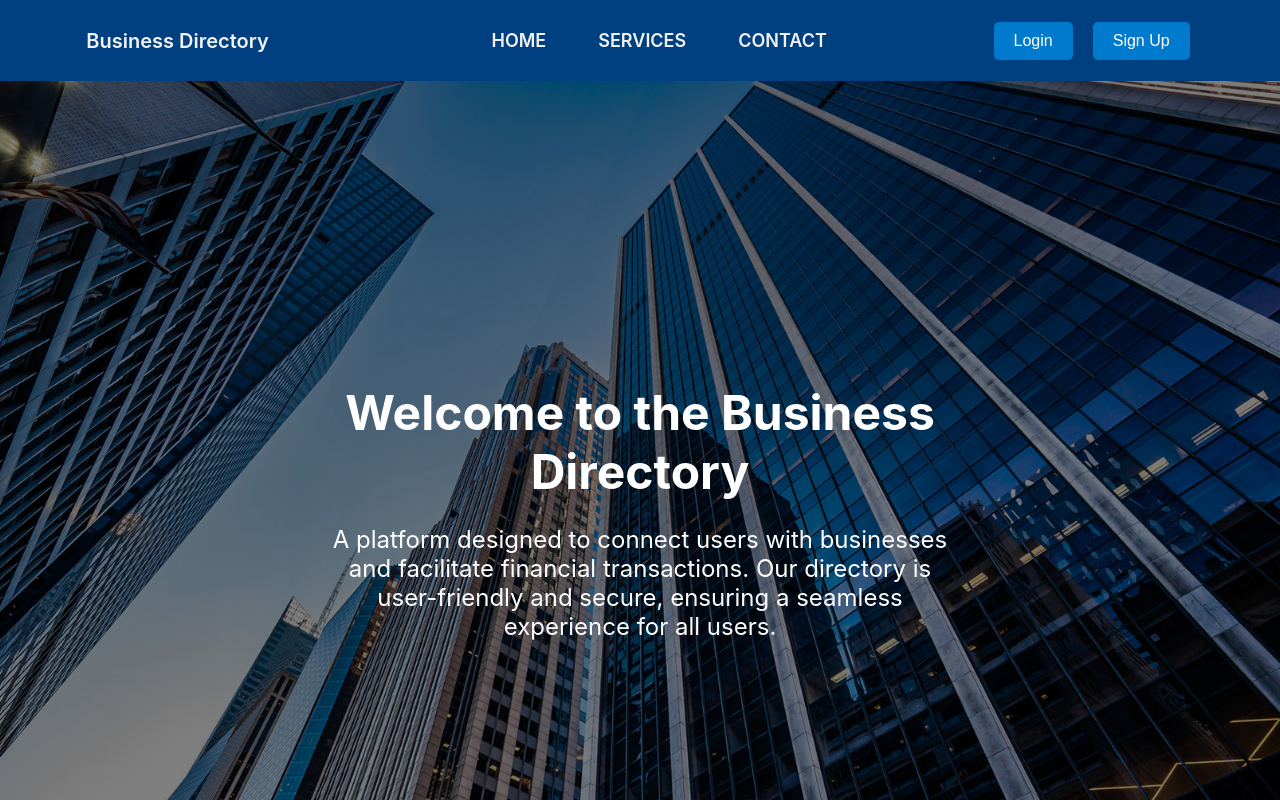
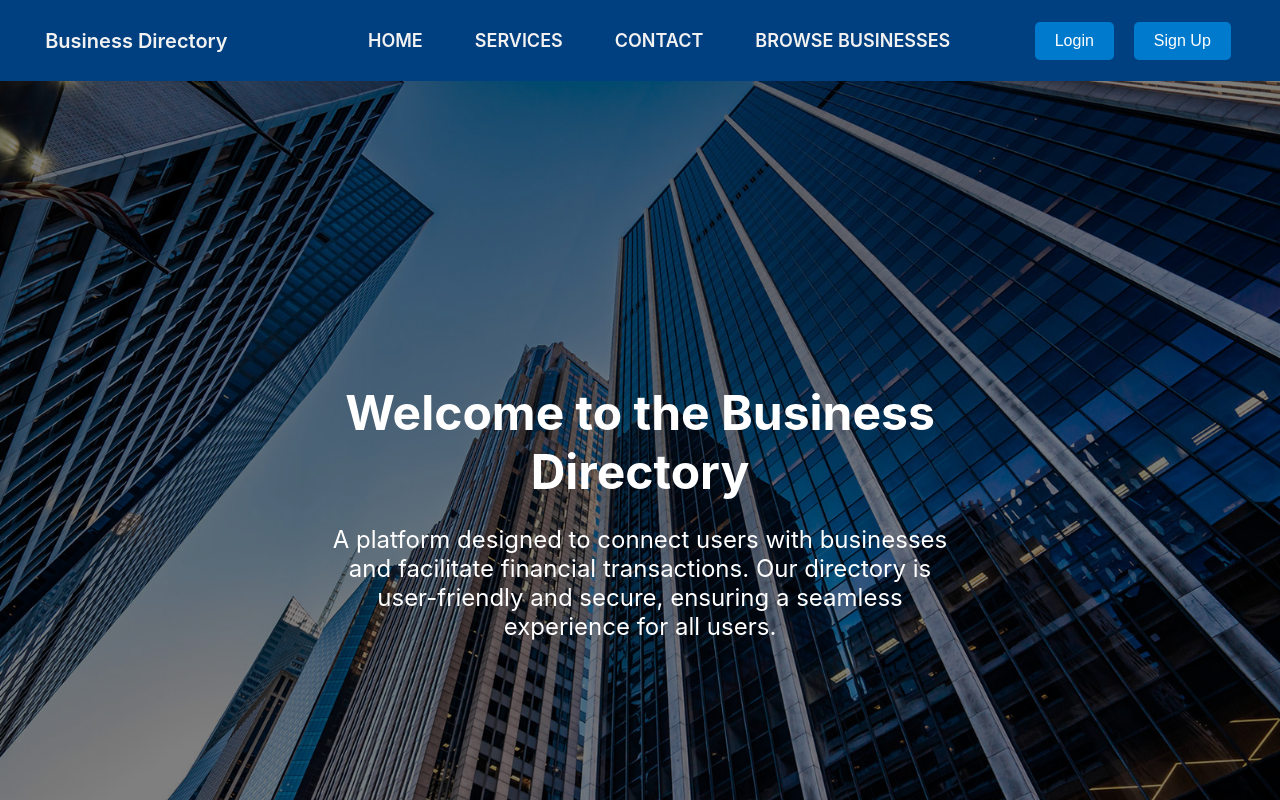
Before and after one commit to kristinashres55/business-directory-platform, a React (Create React App) app in the folder frontend/: page / in a window 1280 px wide. Shown: the top 800 px of the page. Built offline with nearby package versions, Linux system fonts and the light colour scheme.

Commit message:
new page listing all businesses

```diff
--- a/frontend/src/App.js
+++ b/frontend/src/App.js
@@ -9,6 +9,7 @@ import Register from "./pages/Register/Register";
 import BusinessProfile from "./pages/BusinessProfile/BusinessProfile";
 import MainLayout from "./layouts/MainLayout";
 import FinancialDashboard from "./pages/FinancialDashboard/FinancialDashboard";
+import BusinessList from "./pages/BusinessList/BusinessList";
 
 function App() {
   return (
@@ -36,6 +37,15 @@ function App() {
             </MainLayout>
           }
         />
+
+        <Route
+          path="/businesses"
+          element={
+            <MainLayout>
+              <BusinessList />
+            </MainLayout>
+          }
+        />
         <Route
           path="/financials"
           element={
--- a/frontend/src/components/Navbar/Navbar.css
+++ b/frontend/src/components/Navbar/Navbar.css
@@ -15,6 +15,8 @@
   text-decoration: none;
   font-size: 20px;
   font-weight: 600;
+  text-decoration: none;
+  cursor: pointer;
 }
 
 .navbar-links {
--- a/frontend/src/components/Navbar/Navbar.jsx
+++ b/frontend/src/components/Navbar/Navbar.jsx
@@ -16,7 +16,9 @@ const Navbar = () => {
   return (
     <div>
       <nav className="navbar">
-        <div className="navbar-logo">Business Directory</div>
+        <Link to="/">
+          <div className="navbar-logo">Business Directory</div>
+        </Link>
         <ul className="navbar-links">
           <li>
             <Link to="/">Home</Link>
@@ -27,6 +29,9 @@ const Navbar = () => {
           </li>
           <li>
             <Link to="/contact">Contact</Link>
+          </li>
+          <li>
+            <Link to="/businesses">Browse Businesses</Link>
           </li>
 
           {user?.role === "business" && (
@@ -45,9 +50,6 @@ const Navbar = () => {
 
           {user?.role === "general" && (
             <>
-              <li>
-                <Link to="/businesses">Browse Businesses</Link>
-              </li>
               <li>
                 <Link to="/messages">Messages</Link>
               </li>
```
